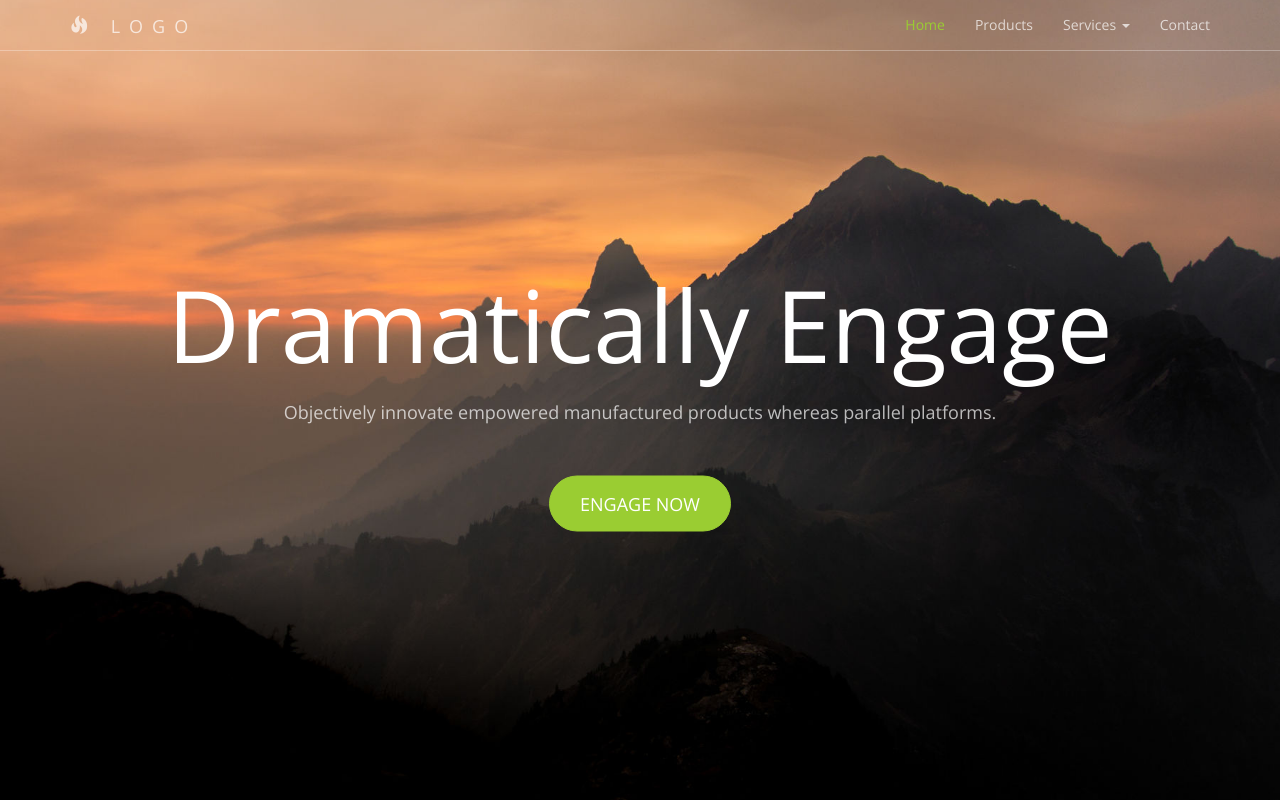
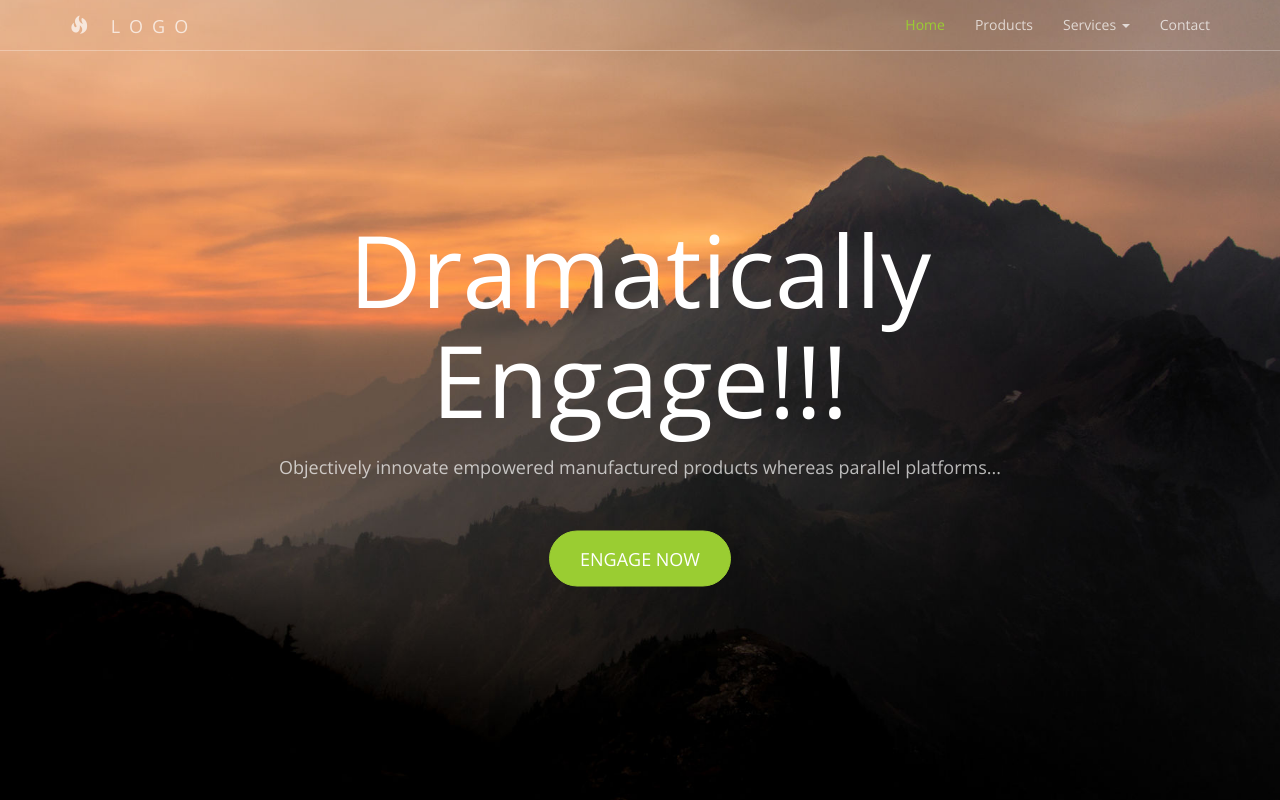
Before and after one commit to mussoauto/mussoauto.github.io, a plain HTML site: page index.html in a window 1280 px wide. Shown: the top 800 px of the page. Drawn offline with nearby package versions, Linux system fonts and the light colour scheme.

Commit message:
add exclamation marks

```diff
--- a/index.html
+++ b/index.html
@@ -79,8 +79,8 @@ Although you can use them, for a more unique website, replace these images with
     <header>
         <div class="header-content">
             <div class="header-content-inner">
-                <h1>Dramatically Engage</h1>
-                <p>Objectively innovate empowered manufactured products whereas parallel platforms.</p>
+                <h1>Dramatically Engage!!!</h1>
+                <p>Objectively innovate empowered manufactured products whereas parallel platforms...</p>
                 <a href="#" class="btn btn-primary btn-lg">Engage Now</a>
             </div>
         </div>
```
